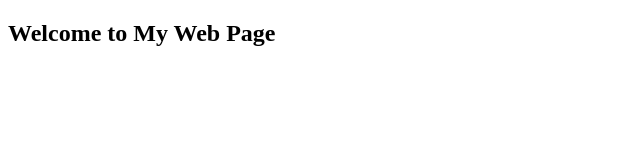
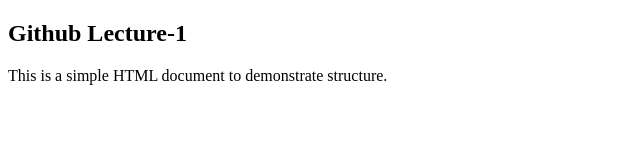
Before and after one commit to Kalpesh0389/Manager, a plain HTML site: page index.html in a window 1280 px wide. Shown: the whole page, without its empty margins (0-640 px from the left). Drawn offline with Linux system fonts and the light colour scheme.

Commit message:
ADDED A PARAGRAPH

```diff
--- a/index.html
+++ b/index.html
@@ -6,7 +6,8 @@
     <title>Document</title>
 </head>
 <body>
-    <h2>Welcome to My Web Page</h2>
+    <h2>Github Lecture-1</h2>
+    <p>This is a simple HTML document to demonstrate structure.</p>
 
 </body>
 </html>
```
